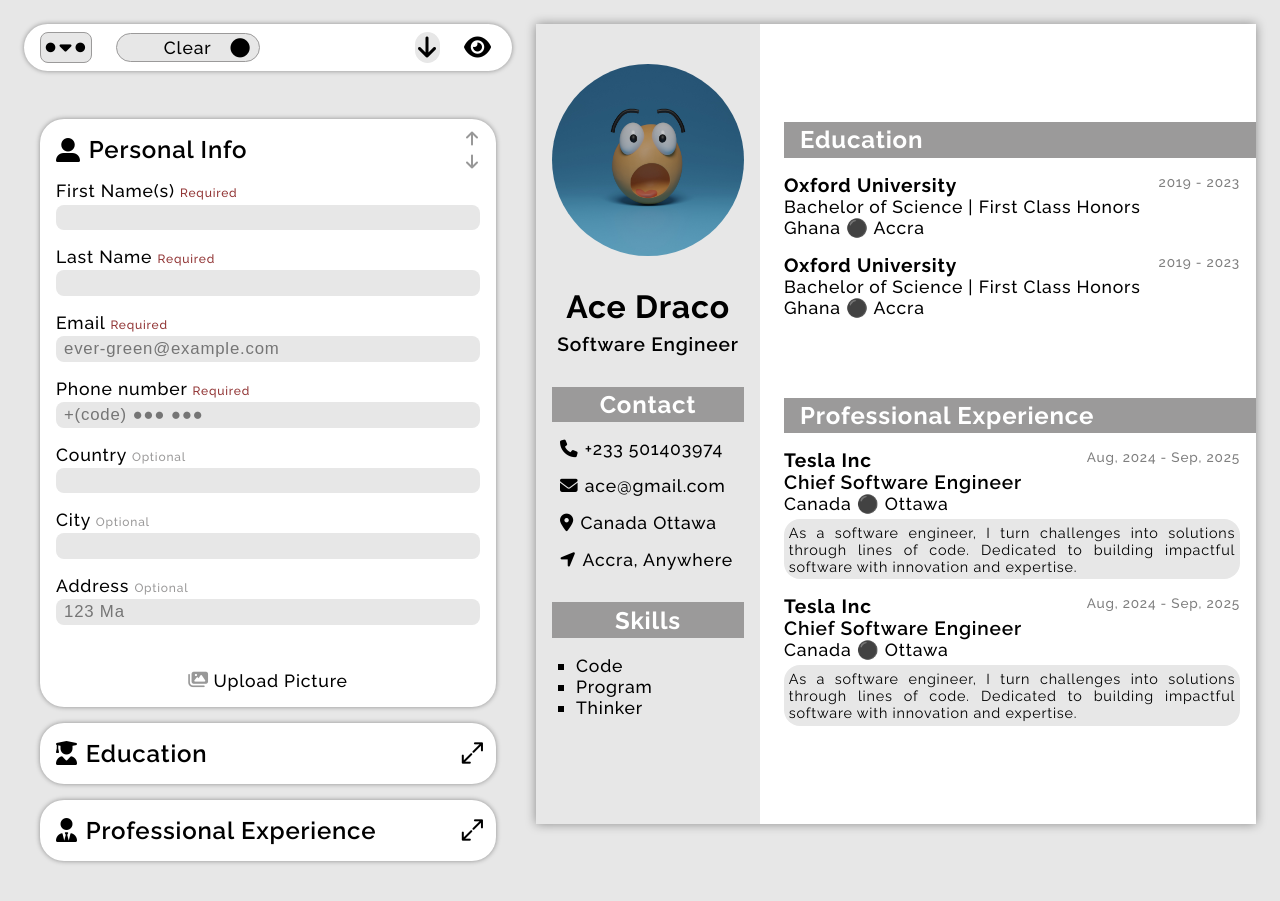
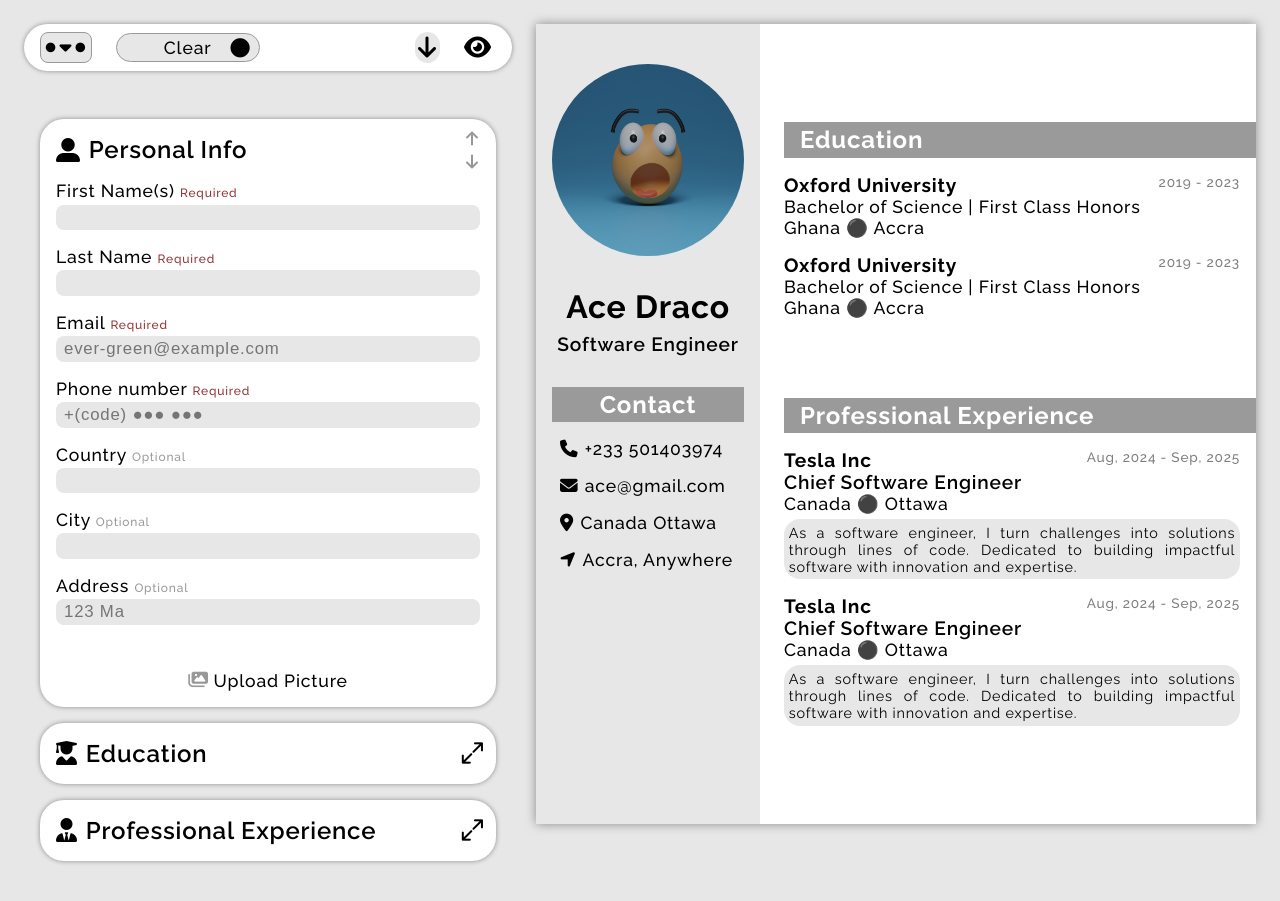
Before and after one commit to asdacosta/resume, a React (Vite) app: page / in a window 1280 px wide. Built offline with nearby package versions, Linux system fonts and the light colour scheme.

Commit message:
Save skills to work on later

```diff
--- a/src/App.jsx
+++ b/src/App.jsx
@@ -493,14 +493,14 @@ function App() {
               <span className="resume-personal-address">Accra, Anywhere</span>
             </p>
           </section>
-          <section className="resume-skills">
+          {/* <section className="resume-skills">
             <h2>Skills</h2>
             <ul>
               <li>Code</li>
               <li>Program</li>
               <li>Thinker</li>
             </ul>
-          </section>
+          </section> */}
         </section>
         <section className="resume-body">
           <section className="resume-education">
```
